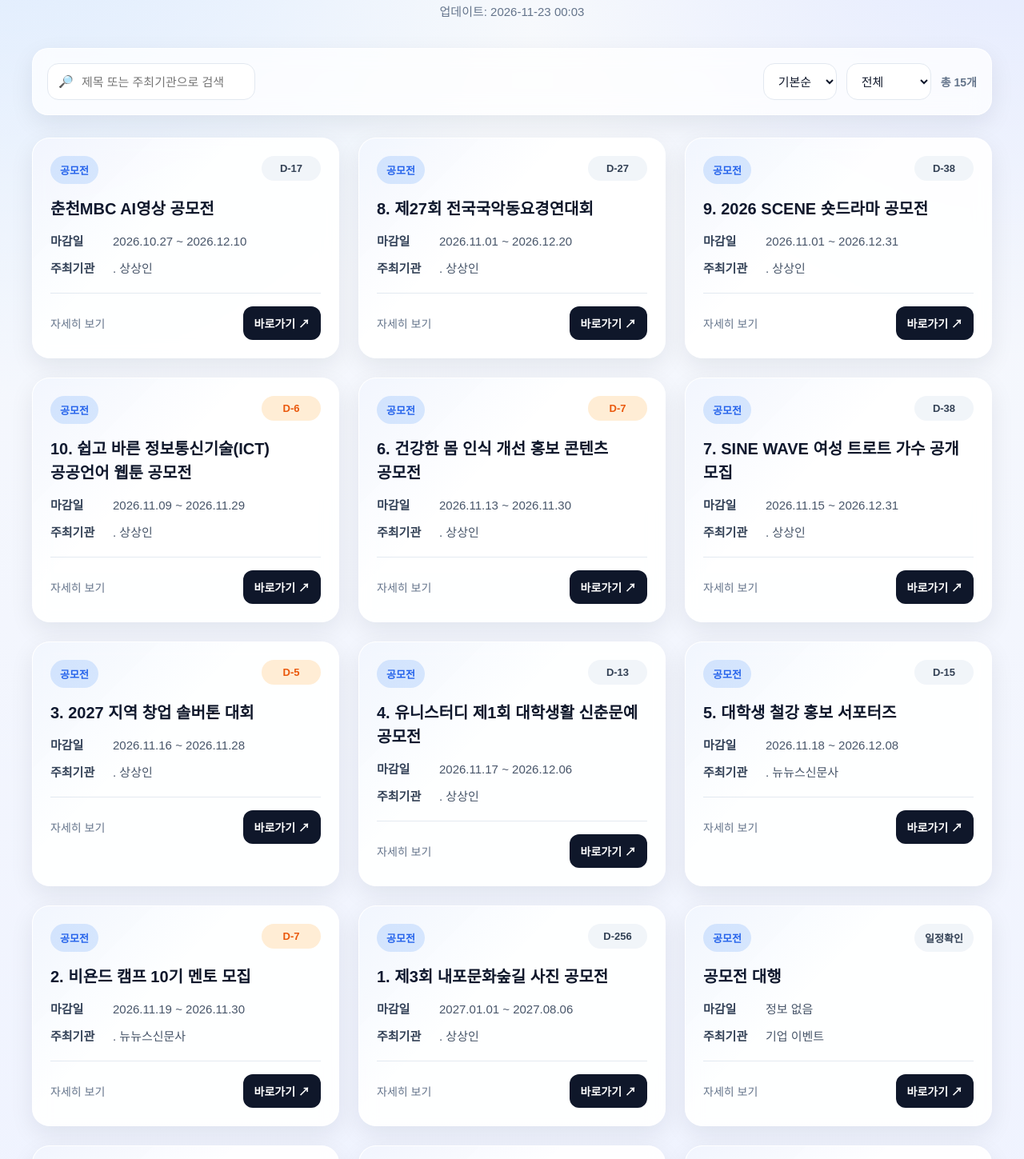
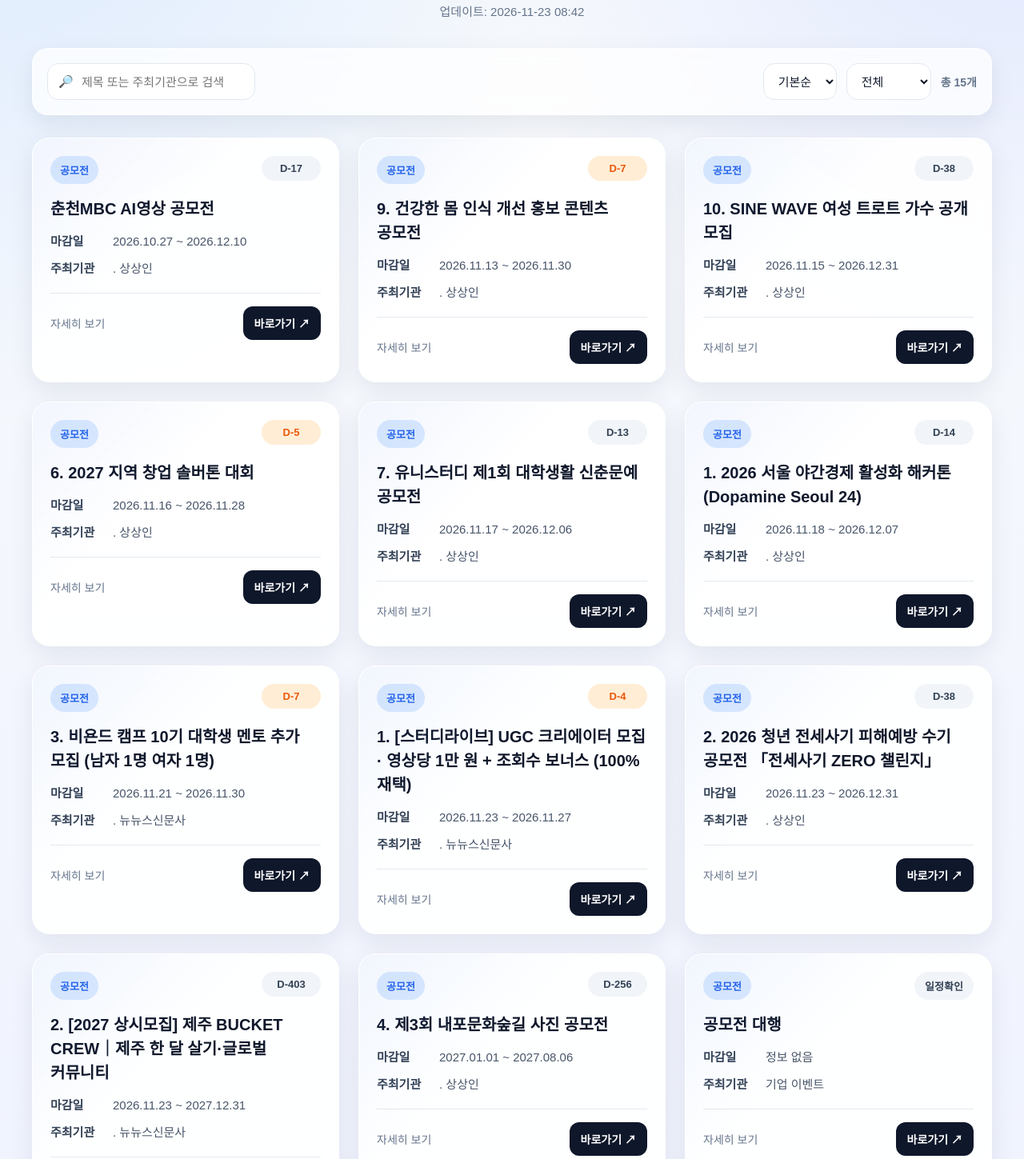
Before and after one commit to di593488-sys/web, a plain HTML site: page index.html in a window 1280 px wide. Shown: the part 218-1667 px from the top of the page at 80% size. Drawn offline with Linux system fonts and the light colour scheme.

Commit message:
자동 업데이트: 공모전 목록 갱신

```diff
--- a/index.html
+++ b/index.html
@@ -367,7 +367,7 @@
       <div class="hero-desc">
         최신 공모전 정보를 한눈에 보고, 검색과 정렬로 원하는 공모전을 빠르게 찾아보세요.
       </div>
-      <div class="updated">업데이트: 2026-11-23 00:03</div>
+      <div class="updated">업데이트: 2026-11-23 08:42</div>
     </section>
 
     <section class="toolbar">
@@ -429,103 +429,10 @@
       </a>
 
       <a class="card"
-         href="https://www.contestkorea.com/sub/view.php?int_gbn=1&Txt_bcode=030910001&str_no=202611130052"
-         target="_blank"
-         rel="noopener noreferrer"
-         data-title="8. 제27회 전국국악동요경연대회"
-         data-organizer=". 상상인"
-         data-deadline="2026.11.01 ~ 2026.12.20">
-        <div class="card-top">
-          <div class="tag">공모전</div>
-          <div class="deadline-badge">D-day 계산중</div>
-        </div>
-
-        <div class="title">8. 제27회 전국국악동요경연대회</div>
-
-        <div class="meta-list">
-          <div class="meta">
-            <span class="meta-label">마감일</span>
-            <span>2026.11.01 ~ 2026.12.20</span>
-          </div>
-          <div class="meta">
-            <span class="meta-label">주최기관</span>
-            <span>. 상상인</span>
-          </div>
-        </div>
-
-        <div class="card-footer">
-          <span style="color:#64748b; font-size:14px;">자세히 보기</span>
-          <span class="link-btn">바로가기 ↗</span>
-        </div>
-      </a>
-
-      <a class="card"
-         href="https://www.contestkorea.com/sub/view.php?int_gbn=1&Txt_bcode=031210001&str_no=202611130051"
-         target="_blank"
-         rel="noopener noreferrer"
-         data-title="9. 2026 SCENE 숏드라마 공모전"
-         data-organizer=". 상상인"
-         data-deadline="2026.11.01 ~ 2026.12.31">
-        <div class="card-top">
-          <div class="tag">공모전</div>
-          <div class="deadline-badge">D-day 계산중</div>
-        </div>
-
-        <div class="title">9. 2026 SCENE 숏드라마 공모전</div>
-
-        <div class="meta-list">
-          <div class="meta">
-            <span class="meta-label">마감일</span>
-            <span>2026.11.01 ~ 2026.12.31</span>
-          </div>
-          <div class="meta">
-            <span class="meta-label">주최기관</span>
-            <span>. 상상인</span>
-          </div>
-        </div>
-
-        <div class="card-footer">
-          <span style="color:#64748b; font-size:14px;">자세히 보기</span>
-          <span class="link-btn">바로가기 ↗</span>
-        </div>
-      </a>
-
-      <a class="card"
-         href="https://www.contestkorea.com/sub/view.php?int_gbn=1&Txt_bcode=030610001&str_no=202611130010"
-         target="_blank"
-         rel="noopener noreferrer"
-         data-title="10. 쉽고 바른 정보통신기술(ICT) 공공언어 웹툰 공모전"
-         data-organizer=". 상상인"
-         data-deadline="2026.11.09 ~ 2026.11.29">
-        <div class="card-top">
-          <div class="tag">공모전</div>
-          <div class="deadline-badge">D-day 계산중</div>
-        </div>
-
-        <div class="title">10. 쉽고 바른 정보통신기술(ICT) 공공언어 웹툰 공모전</div>
-
-        <div class="meta-list">
-          <div class="meta">
-            <span class="meta-label">마감일</span>
-            <span>2026.11.09 ~ 2026.11.29</span>
-          </div>
-          <div class="meta">
-            <span class="meta-label">주최기관</span>
-            <span>. 상상인</span>
-          </div>
-        </div>
-
-        <div class="card-footer">
-          <span style="color:#64748b; font-size:14px;">자세히 보기</span>
-          <span class="link-btn">바로가기 ↗</span>
-        </div>
-      </a>
-
-      <a class="card"
          href="https://www.contestkorea.com/sub/view.php?int_gbn=1&Txt_bcode=031210001&str_no=202611150003"
          target="_blank"
          rel="noopener noreferrer"
-         data-title="6. 건강한 몸 인식 개선 홍보 콘텐츠 공모전"
+         data-title="9. 건강한 몸 인식 개선 홍보 콘텐츠 공모전"
          data-organizer=". 상상인"
          data-deadline="2026.11.13 ~ 2026.11.30">
         <div class="card-top">
@@ -533,7 +440,7 @@
           <div class="deadline-badge">D-day 계산중</div>
         </div>
 
-        <div class="title">6. 건강한 몸 인식 개선 홍보 콘텐츠 공모전</div>
+        <div class="title">9. 건강한 몸 인식 개선 홍보 콘텐츠 공모전</div>
 
         <div class="meta-list">
           <div class="meta">
@@ -556,7 +463,7 @@
          href="https://www.contestkorea.com/sub/view.php?int_gbn=1&Txt_bcode=031610001&str_no=202611150001"
          target="_blank"
          rel="noopener noreferrer"
-         data-title="7. SINE WAVE 여성 트로트 가수 공개 모집"
+         data-title="10. SINE WAVE 여성 트로트 가수 공개 모집"
          data-organizer=". 상상인"
          data-deadline="2026.11.15 ~ 2026.12.31">
         <div class="card-top">
@@ -564,7 +471,7 @@
           <div class="deadline-badge">D-day 계산중</div>
         </div>
 
-        <div class="title">7. SINE WAVE 여성 트로트 가수 공개 모집</div>
+        <div class="title">10. SINE WAVE 여성 트로트 가수 공개 모집</div>
 
         <div class="meta-list">
           <div class="meta">
@@ -587,7 +494,7 @@
          href="https://www.contestkorea.com/sub/view.php?int_gbn=1&Txt_bcode=031410001&str_no=202611170042"
          target="_blank"
          rel="noopener noreferrer"
-         data-title="3. 2027 지역 창업 솔버톤 대회"
+         data-title="6. 2027 지역 창업 솔버톤 대회"
          data-organizer=". 상상인"
          data-deadline="2026.11.16 ~ 2026.11.28">
         <div class="card-top">
@@ -595,7 +502,7 @@
           <div class="deadline-badge">D-day 계산중</div>
         </div>
 
-        <div class="title">3. 2027 지역 창업 솔버톤 대회</div>
+        <div class="title">6. 2027 지역 창업 솔버톤 대회</div>
 
         <div class="meta-list">
           <div class="meta">
@@ -618,7 +525,7 @@
          href="https://www.contestkorea.com/sub/view.php?int_gbn=1&Txt_bcode=030210001&str_no=202611170025"
          target="_blank"
          rel="noopener noreferrer"
-         data-title="4. 유니스터디 제1회 대학생활 신춘문예 공모전"
+         data-title="7. 유니스터디 제1회 대학생활 신춘문예 공모전"
          data-organizer=". 상상인"
          data-deadline="2026.11.17 ~ 2026.12.06">
         <div class="card-top">
@@ -626,7 +533,7 @@
           <div class="deadline-badge">D-day 계산중</div>
         </div>
 
-        <div class="title">4. 유니스터디 제1회 대학생활 신춘문예 공모전</div>
+        <div class="title">7. 유니스터디 제1회 대학생활 신춘문예 공모전</div>
 
         <div class="meta-list">
           <div class="meta">
@@ -646,23 +553,54 @@
       </a>
 
       <a class="card"
-         href="https://www.contestkorea.com/sub/view.php?int_gbn=2&Txt_bcode=040110001&str_no=202611170038"
+         href="https://www.contestkorea.com/sub/view.php?int_gbn=1&Txt_bcode=030310001&str_no=202611230028"
          target="_blank"
          rel="noopener noreferrer"
-         data-title="5. 대학생 철강 홍보 서포터즈"
-         data-organizer=". 뉴뉴스신문사"
-         data-deadline="2026.11.18 ~ 2026.12.08">
+         data-title="1. 2026 서울 야간경제 활성화 해커톤 (Dopamine Seoul 24)"
+         data-organizer=". 상상인"
+         data-deadline="2026.11.18 ~ 2026.12.07">
         <div class="card-top">
           <div class="tag">공모전</div>
           <div class="deadline-badge">D-day 계산중</div>
         </div>
 
-        <div class="title">5. 대학생 철강 홍보 서포터즈</div>
+        <div class="title">1. 2026 서울 야간경제 활성화 해커톤 (Dopamine Seoul 24)</div>
 
         <div class="meta-list">
           <div class="meta">
             <span class="meta-label">마감일</span>
-            <span>2026.11.18 ~ 2026.12.08</span>
+            <span>2026.11.18 ~ 2026.12.07</span>
+          </div>
+          <div class="meta">
+            <span class="meta-label">주최기관</span>
+            <span>. 상상인</span>
+          </div>
+        </div>
+
+        <div class="card-footer">
+          <span style="color:#64748b; font-size:14px;">자세히 보기</span>
+          <span class="link-btn">바로가기 ↗</span>
+        </div>
+      </a>
+
+      <a class="card"
+         href="https://www.contestkorea.com/sub/view.php?int_gbn=2&Txt_bcode=040410001&str_no=202611210005"
+         target="_blank"
+         rel="noopener noreferrer"
+         data-title="3. 비욘드 캠프 10기 대학생 멘토 추가 모집 (남자 1명 여자 1명)"
+         data-organizer=". 뉴뉴스신문사"
+         data-deadline="2026.11.21 ~ 2026.11.30">
+        <div class="card-top">
+          <div class="tag">공모전</div>
+          <div class="deadline-badge">D-day 계산중</div>
+        </div>
+
+        <div class="title">3. 비욘드 캠프 10기 대학생 멘토 추가 모집 (남자 1명 여자 1명)</div>
+
+        <div class="meta-list">
+          <div class="meta">
+            <span class="meta-label">마감일</span>
+            <span>2026.11.21 ~ 2026.11.30</span>
           </div>
           <div class="meta">
             <span class="meta-label">주최기관</span>
@@ -677,23 +615,85 @@
       </a>
 
       <a class="card"
-         href="https://www.contestkorea.com/sub/view.php?int_gbn=2&Txt_bcode=040410001&str_no=202611190008"
+         href="https://www.contestkorea.com/sub/view.php?int_gbn=2&Txt_bcode=040710001&str_no=202611230029"
          target="_blank"
          rel="noopener noreferrer"
-         data-title="2. 비욘드 캠프 10기 멘토 모집"
+         data-title="1. [스터디라이브] UGC 크리에이터 모집 · 영상당 1만 원 + 조회수 보너스 (100% 재택)"
          data-organizer=". 뉴뉴스신문사"
-         data-deadline="2026.11.19 ~ 2026.11.30">
+         data-deadline="2026.11.23 ~ 2026.11.27">
         <div class="card-top">
           <div class="tag">공모전</div>
           <div class="deadline-badge">D-day 계산중</div>
         </div>
 
-        <div class="title">2. 비욘드 캠프 10기 멘토 모집</div>
+        <div class="title">1. [스터디라이브] UGC 크리에이터 모집 · 영상당 1만 원 + 조회수 보너스 (100% 재택)</div>
 
         <div class="meta-list">
           <div class="meta">
             <span class="meta-label">마감일</span>
-            <span>2026.11.19 ~ 2026.11.30</span>
+            <span>2026.11.23 ~ 2026.11.27</span>
+          </div>
+          <div class="meta">
+            <span class="meta-label">주최기관</span>
+            <span>. 뉴뉴스신문사</span>
+          </div>
+        </div>
+
+        <div class="card-footer">
+          <span style="color:#64748b; font-size:14px;">자세히 보기</span>
+          <span class="link-btn">바로가기 ↗</span>
+        </div>
+      </a>
+
+      <a class="card"
+         href="https://www.contestkorea.com/sub/view.php?int_gbn=1&Txt_bcode=030110001&str_no=202611230011"
+         target="_blank"
+         rel="noopener noreferrer"
+         data-title="2. 2026 청년 전세사기 피해예방 수기 공모전 「전세사기 ZERO 챌린지」"
+         data-organizer=". 상상인"
+         data-deadline="2026.11.23 ~ 2026.12.31">
+        <div class="card-top">
+          <div class="tag">공모전</div>
+          <div class="deadline-badge">D-day 계산중</div>
+        </div>
+
+        <div class="title">2. 2026 청년 전세사기 피해예방 수기 공모전 「전세사기 ZERO 챌린지」</div>
+
+        <div class="meta-list">
+          <div class="meta">
+            <span class="meta-label">마감일</span>
+            <span>2026.11.23 ~ 2026.12.31</span>
+          </div>
+          <div class="meta">
+            <span class="meta-label">주최기관</span>
+            <span>. 상상인</span>
+          </div>
+        </div>
+
+        <div class="card-footer">
+          <span style="color:#64748b; font-size:14px;">자세히 보기</span>
+          <span class="link-btn">바로가기 ↗</span>
+        </div>
+      </a>
+
+      <a class="card"
+         href="https://www.contestkorea.com/sub/view.php?int_gbn=2&Txt_bcode=040210001&str_no=202611230016"
+         target="_blank"
+         rel="noopener noreferrer"
+         data-title="2. [2027 상시모집] 제주 BUCKET CREW｜제주 한 달 살기·글로벌 커뮤니티"
+         data-organizer=". 뉴뉴스신문사"
+         data-deadline="2026.11.23 ~ 2027.12.31">
+        <div class="card-top">
+          <div class="tag">공모전</div>
+          <div class="deadline-badge">D-day 계산중</div>
+        </div>
+
+        <div class="title">2. [2027 상시모집] 제주 BUCKET CREW｜제주 한 달 살기·글로벌 커뮤니티</div>
+
+        <div class="meta-list">
+          <div class="meta">
+            <span class="meta-label">마감일</span>
+            <span>2026.11.23 ~ 2027.12.31</span>
           </div>
           <div class="meta">
             <span class="meta-label">주최기관</span>
@@ -711,7 +711,7 @@
          href="https://www.contestkorea.com/sub/view.php?int_gbn=1&Txt_bcode=031210001&str_no=202611200026"
          target="_blank"
          rel="noopener noreferrer"
-         data-title="1. 제3회 내포문화숲길 사진 공모전"
+         data-title="4. 제3회 내포문화숲길 사진 공모전"
          data-organizer=". 상상인"
          data-deadline="2027.01.01 ~ 2027.08.06">
         <div class="card-top">
@@ -719,7 +719,7 @@
           <div class="deadline-badge">D-day 계산중</div>
         </div>
 
-        <div class="title">1. 제3회 내포문화숲길 사진 공모전</div>
+        <div class="title">4. 제3회 내포문화숲길 사진 공모전</div>
 
         <div class="meta-list">
           <div class="meta">
```
